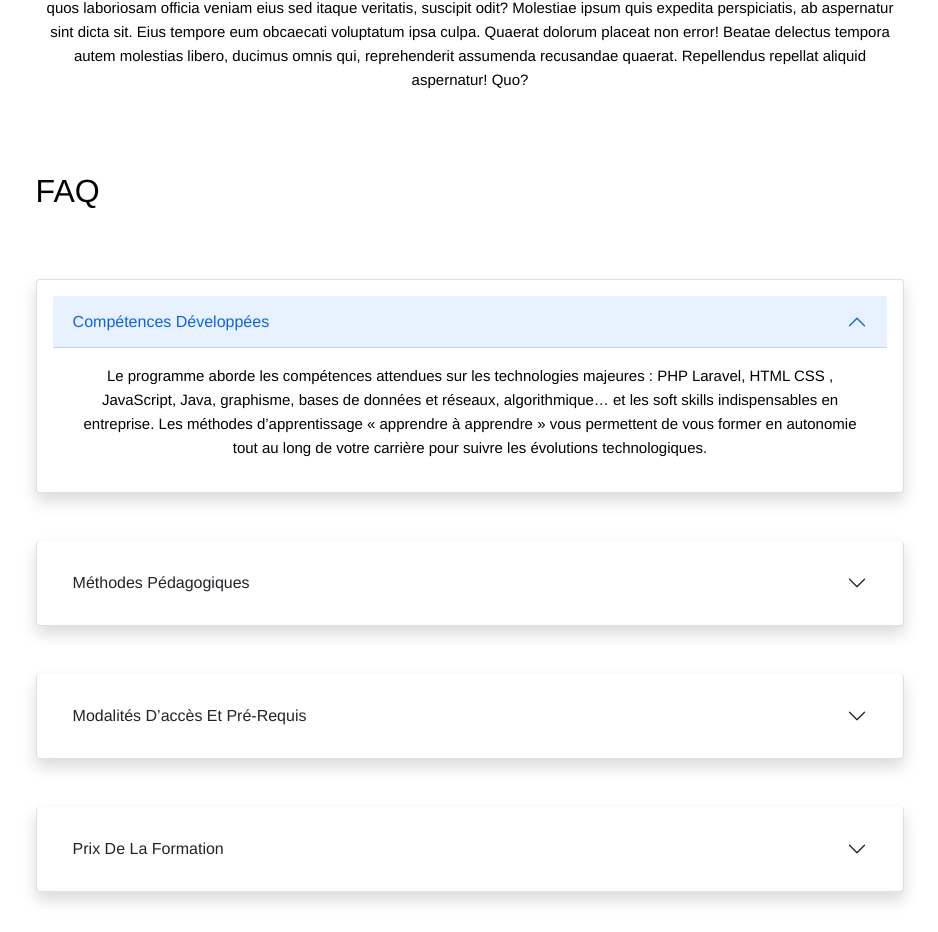
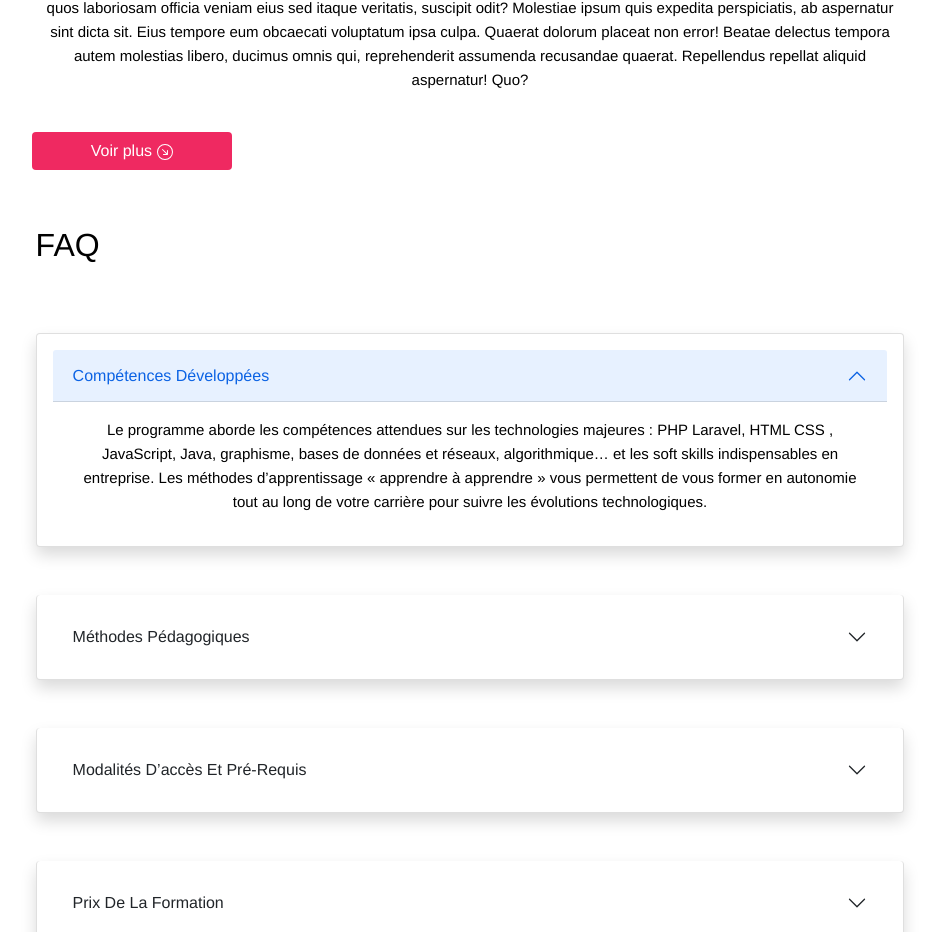
Before and after one commit to Sebastien73/gestion_projet, a Vue app: page /electronique in a window 1280 px wide. Shown: the part 1040-1972 px from the top of the page, without its empty margins (170-1108 px from the left). Built offline with nearby package versions, Linux system fonts and the light colour scheme.

Commit message:
add button for display a block or not.

```diff
--- a/src/views/Electronique.vue
+++ b/src/views/Electronique.vue
@@ -20,6 +20,18 @@
       Aliquid, nostrum officia sed recusandae eum nesciunt tenetur, praesentium enim tempora corrupti omnis nisi, facilis voluptatum. Error animi accusamus culpa reiciendis ex dolor ab atque deserunt repudiandae dolorem. Autem, odio.
       Debitis incidunt cumque sit eaque eos. Voluptate voluptatem, quas maxime quos laboriosam officia veniam eius sed itaque veritatis, suscipit odit? Molestiae ipsum quis expedita perspiciatis, ab aspernatur sint dicta sit.
       Eius tempore eum obcaecati voluptatum ipsa culpa. Quaerat dolorum placeat non error! Beatae delectus tempora autem molestias libero, ducimus omnis qui, reprehenderit assumenda recusandae quaerat. Repellendus repellat aliquid aspernatur! Quo?</p>
+    </div>
+
+    <button class="btn btn-rose m-2" @click="displayBlock">Voir plus <svg xmlns="http://www.w3.org/2000/svg" width="16" height="16" fill="currentColor" class="bi bi-arrow-down-right-circle" viewBox="0 0 16 16">
+      <path fill-rule="evenodd" d="M1 8a7 7 0 1 0 14 0A7 7 0 0 0 1 8zm15 0A8 8 0 1 1 0 8a8 8 0 0 1 16 0zM5.854 5.146a.5.5 0 1 0-.708.708L9.243 9.95H6.475a.5.5 0 1 0 0 1h3.975a.5.5 0 0 0 .5-.5V6.475a.5.5 0 1 0-1 0v2.768L5.854 5.146z"/>
+    </svg>
+    </button>
+
+    <div v-if="controlBlock">
+      <div class="d-flex justify-content-between my-5">
+        <img class="images" src="../assets/images/electronique/20220427_162255_01.jpg" alt="">
+        <img class="images" src="../assets/images/electronique/20220428_084216.jpg" alt="">
+      </div>
     </div>
 
     <h2 class="text-start my-5">FAQ</h2>
@@ -148,7 +160,17 @@
 <script>
 export default {
   // eslint-disable-next-line vue/multi-word-component-names
-  name: "Electronique"
+  name: "Electronique",
+  data(){
+    return{
+      controlBlock: false
+    }
+  },
+  methods: {
+    displayBlock(){
+      this.controlBlock = !this.controlBlock;
+    },
+  }
 }
 </script>
 
```
